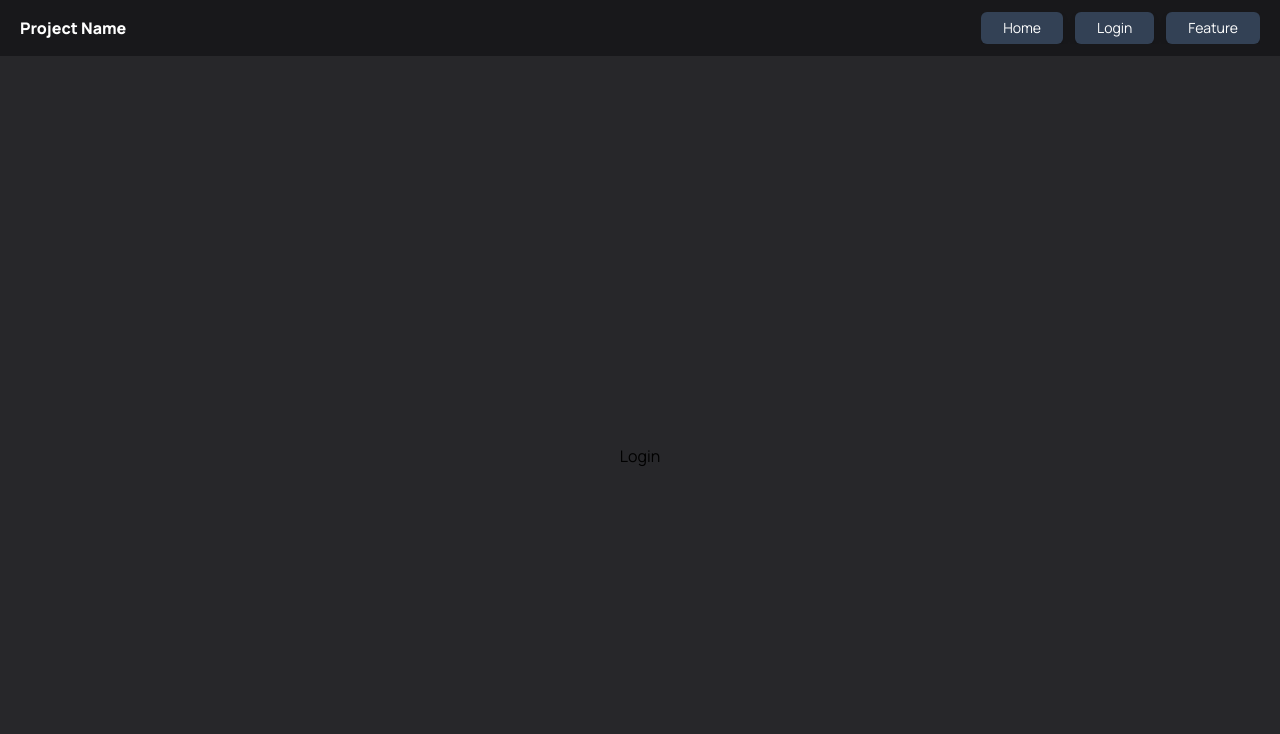
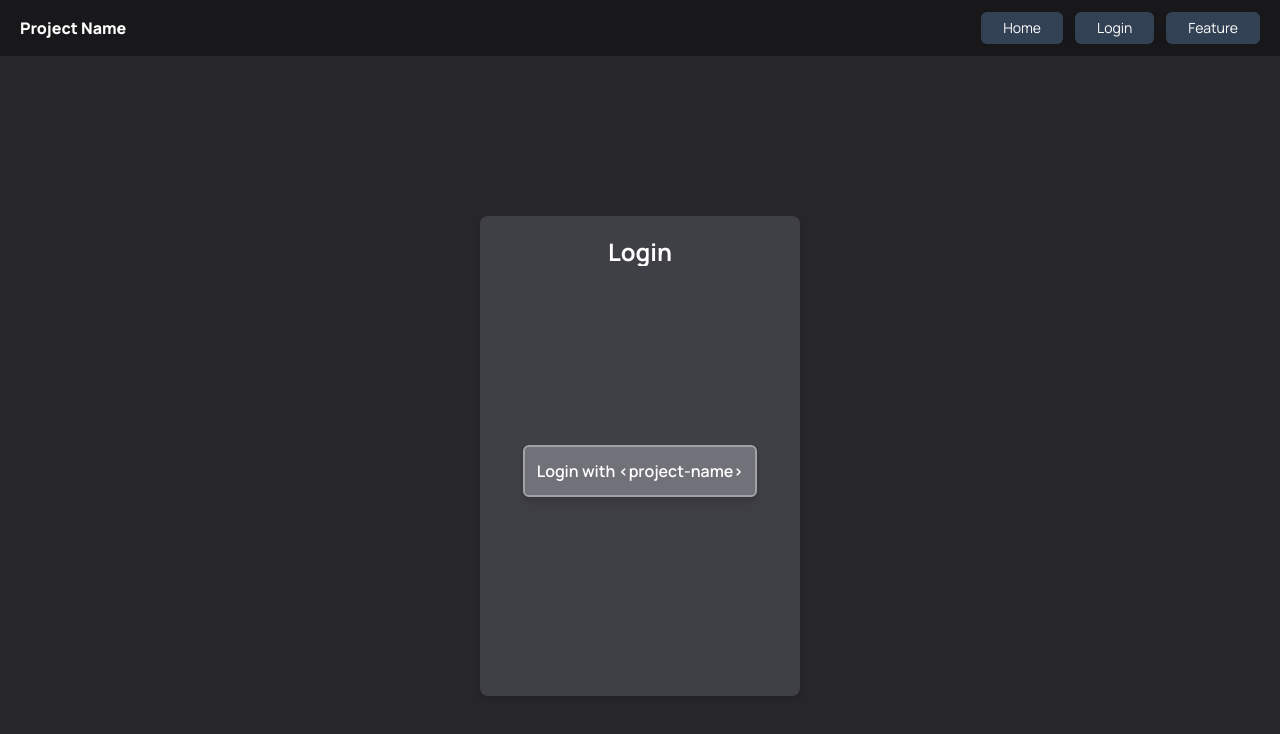
Before and after one commit to geeqib23/Decentral-ID, a React (Create React App) app in the folder client/: page /login in a window 1280 px wide. Shown: the top 734 px of the page. Built offline with nearby package versions, Linux system fonts and the light colour scheme.

Commit message:
Login Page

```diff
--- a/client/src/App.js
+++ b/client/src/App.js
@@ -3,6 +3,7 @@ import Nav from './components/nav'
 
 // Importing Router
 import { createBrowserRouter, RouterProvider } from 'react-router-dom'
+import Login from './pages/login'
 
 const router = createBrowserRouter([
 	{
@@ -15,11 +16,7 @@ const router = createBrowserRouter([
 	},
 	{
 		path: '/login',
-		element: (
-			<div className='flex h-full w-full justify-center items-center'>
-				Login
-			</div>
-		),
+		element: <Login />,
 	},
 ])
 
--- /dev/null
+++ b/client/src/pages/login.js
@@ -0,0 +1,14 @@
+export default function Login() {
+	return (
+		<div className='flex w-full h-full justify-center items-center'>
+			<div className='w-1/4 h-3/5 bg-zinc-700 drop-shadow-md rounded-lg flex flex-col items-center p-5'>
+				<p className='font-bold text-2xl text-white'>Login</p>
+				<div className='w-full h-full flex justify-center items-center'>
+					<div className='font-semibold p-3 bg-zinc-500 rounded-md text-white border-2 border-zinc-400 drop-shadow-lg hover:drop-shadow-xl hover:scale-105 transition-all cursor-pointer'>
+						{'Login with <project-name>'}
+					</div>
+				</div>
+			</div>
+		</div>
+	)
+}
```
